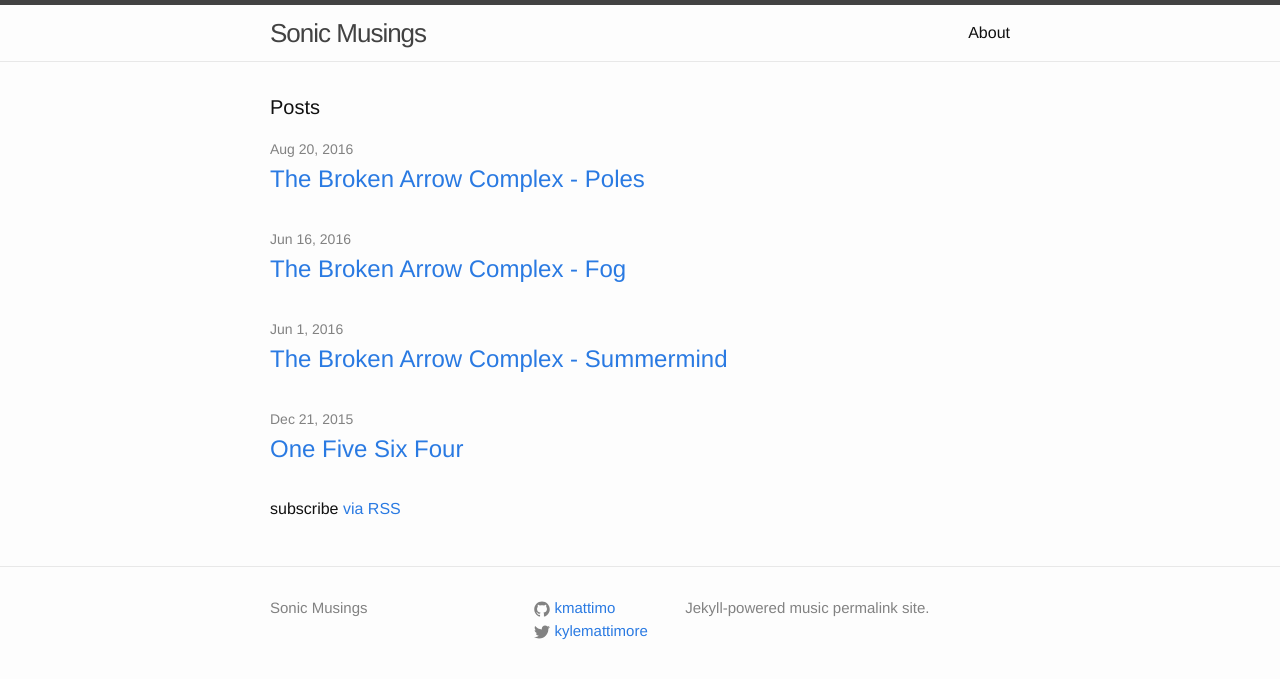
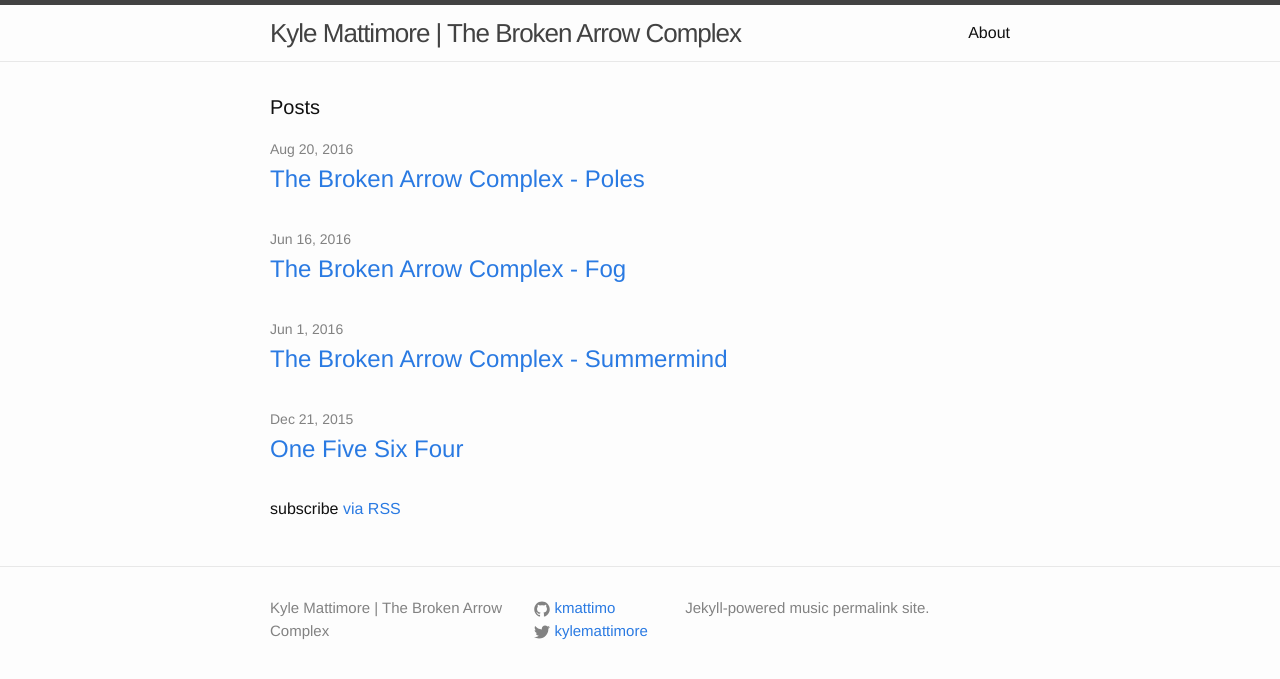
Before and after one commit to kmattimo/music-site, a Jekyll site: the page built from index.html, in a window 1280 px wide. Shown: the top 679 px of the page. Built offline with Jekyll 4.4.1, drawn with Linux system fonts in a browser that asks for light colours.

```diff
--- a/_config.yml
+++ b/_config.yml
@@ -6,7 +6,7 @@
 # 'jekyll serve'. If you change this file, please restart the server process.
 
 # Site settings
-title: Sonic Musings
+title: Kyle Mattimore | The Broken Arrow Complex
 description: > # this means to ignore newlines until "baseurl:"
   Jekyll-powered music permalink site.
 baseurl: "" # the subpath of your site, e.g. /blog
```
